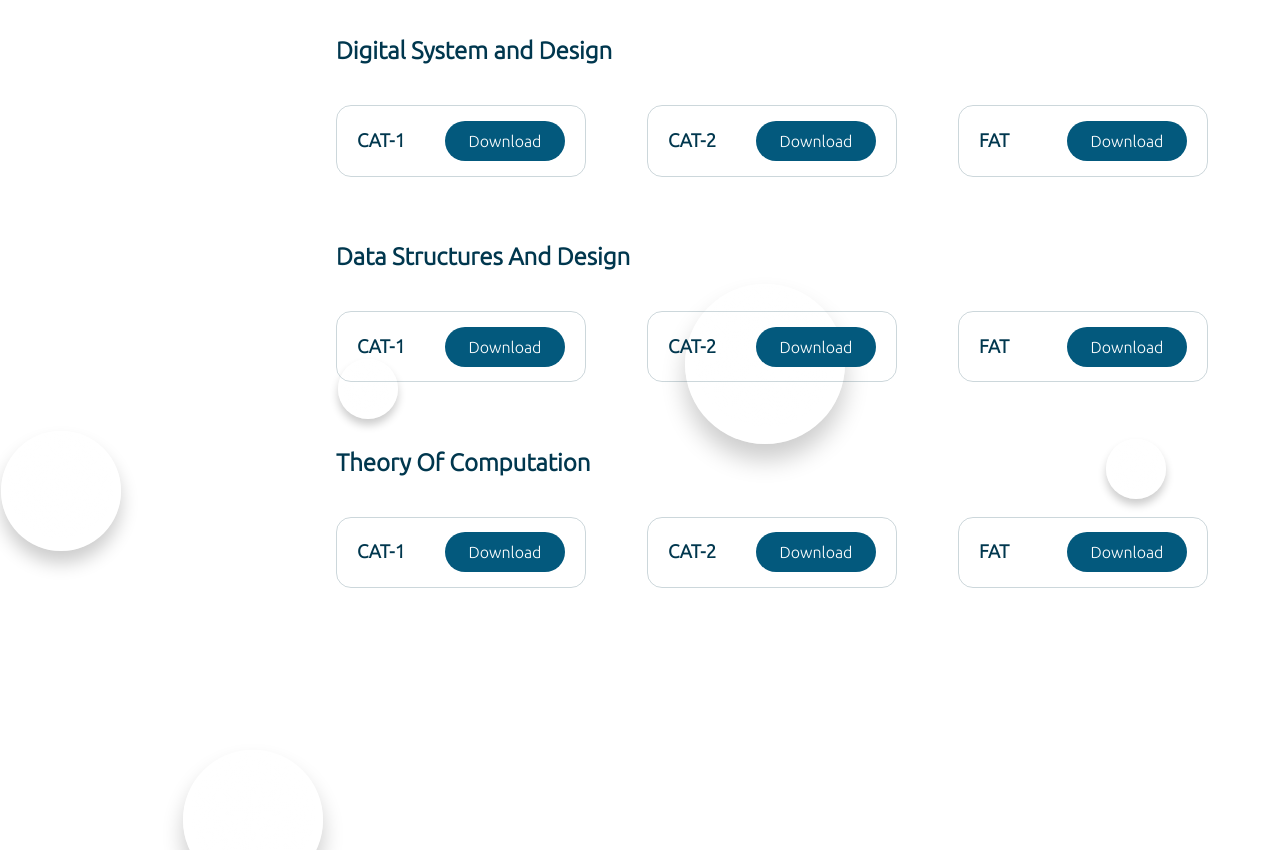
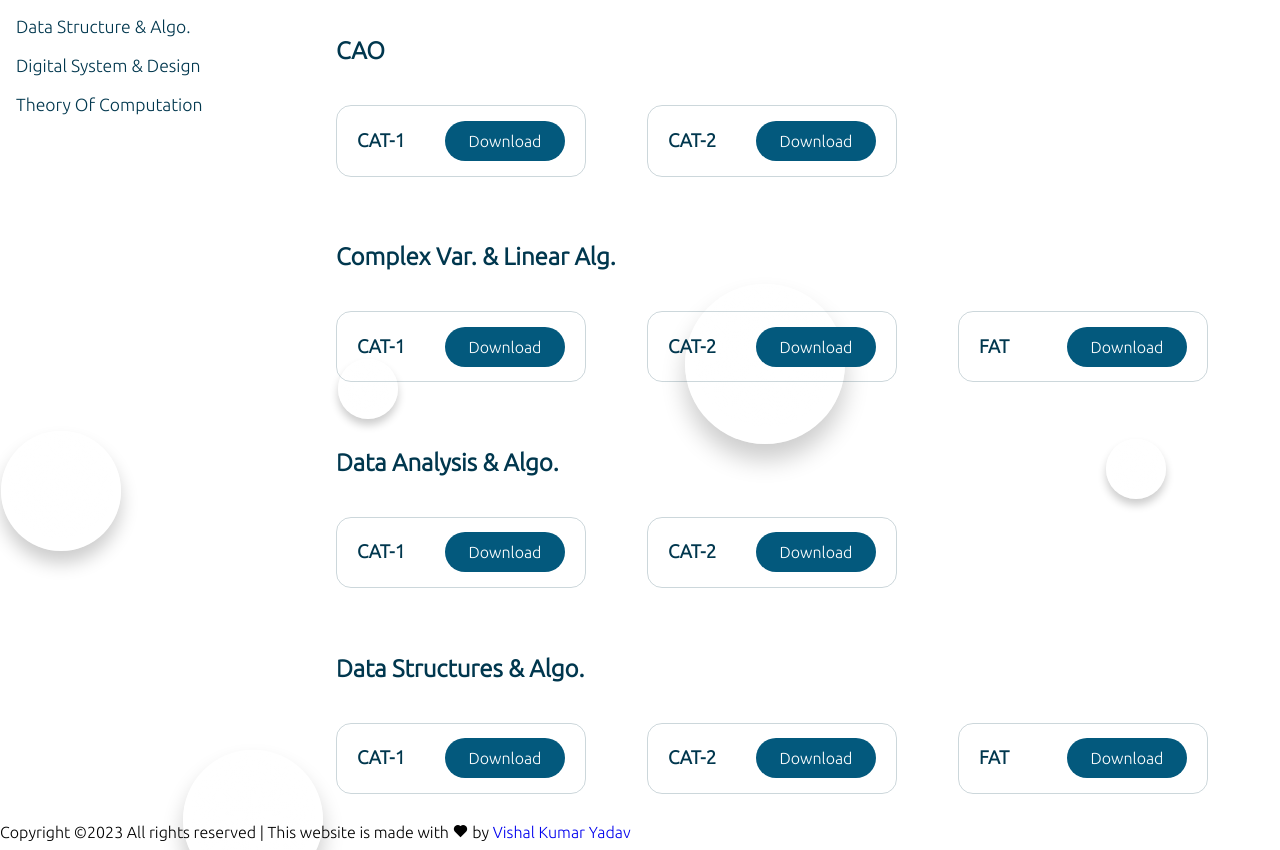
Before and after one commit to Vishal-1004/VIT-PaperBank, a plain HTML site: page index.html in a window 1280 px wide. Shown: the part 193-1043 px from the top of the page. Before the commit the page ends 1000 px from the top, so only its background shows below. Drawn offline with nearby package versions, Linux system fonts and the light colour scheme.

Commit message:
Update index.html

```diff
--- a/index.html
+++ b/index.html
@@ -4,6 +4,7 @@
     <meta charset='UTF-8'>
     <meta name='viewport' content='width=device-width,initial-scale=1.0'>
     <title>VITPaperBank</title>
+    <link rel="stylesheet" href="https://unpkg.com/boxicons@latest/css/boxicons.min.css">
     <link rel="stylesheet" href="style.css">
     <link rel="stylesheet" href="bubble.css">
     <link rel="stylesheet" href="button.css">
@@ -11,16 +12,22 @@
 <body>
     <div class="sidebar">
         <a id="titleMenue" href="#">VITPB</a>
-        <a href="#home"><p class="hover-underline-animation">Digital System & Design</p></a>
-        <a href="#home"><p class="hover-underline-animation">Theory Of Computation</p></a>
-        <a href="#home"><p class="hover-underline-animation">Data Structure & Algo.</p></a>
+        <a href="#cao"><p class="hover-underline-animation">Computer Arch. & Org.</p></a>
+        <a href="#complex"><p class="hover-underline-animation">Complex Var. & Linear Alg.</p></a>
+        <a href="#daa"><p class="hover-underline-animation">Data Analysis & Algo.</p></a>
+        <a href="#dsa"><p class="hover-underline-animation">Data Structure & Algo.</p></a>
+        <a href="#dsd"><p class="hover-underline-animation">Digital System & Design</p></a>
+        <a href="#toc"><p class="hover-underline-animation">Theory Of Computation</p></a>
     </div>
 
     <div id="mySidepanel" class="sidepanel">
         <a href="javascript:void(0)" class="closebtn" onclick="closeNav()">×</a>
-        <a href="#home">Digital System & Design</a>
-        <a href="#home">Theory Of Computation</a>
-        <a href="#home">Data Structure & Algo.</a>
+        <a href="#cao">Computer Arch. & Org.</a>
+        <a href="#complex">Complex Var. & Linear Alg.</a>
+        <a href="#daa">Data Analysis & Algo.</a>
+        <a href="#dsa">Data Structure & Algo.</a>
+        <a href="#dsd">Digital System & Design</a>
+        <a href="#toc">Theory Of Computation</a>
     </div>
 
     <button class="openbtn" onclick="openNav()">☰</button>
@@ -31,7 +38,145 @@
 
         <div class="mainContent">
             <div class="topic">
-                <div class="topicHeading">
+                <div class="topicHeading" id="cao">
+                    <h2>CAO</h2>
+                </div>
+                <div class="box">
+                    <div class="box1">
+                        <h3>CAT-1</h3>
+                        <div class="button">
+                            <div class="button-wrapper">
+                                <div class="text">Download</div>
+                                <a class="icon" href="Files/CAO-CAT1.pdf" download>
+                                    For Free!
+                                </a>
+                            </div>
+                        </div>
+                    </div>
+                    <div class="box2">
+                        <h3>CAT-2</h3>
+                        <div class="button">
+                            <div class="button-wrapper">
+                                <div class="text">Download</div>
+                                <a class="icon" href="Files/CAO-CAT2.pdf" download>
+                                    For Free!
+                                </a>
+                            </div>
+                        </div>
+                    </div>
+                </div>
+            </div>
+            <div class="topic">
+                <div class="topicHeading" id="complex">
+                    <h2>Complex Var. & Linear Alg.</h2>
+                </div>
+                <div class="box">
+                    <div class="box1">
+                        <h3>CAT-1</h3>
+                        <div class="button">
+                            <div class="button-wrapper">
+                                <div class="text">Download</div>
+                                <a class="icon" href="Files/ComplexVariables-CAT1.pdf" download>
+                                    For Free!
+                                </a>
+                            </div>
+                        </div>
+                    </div>
+                    <div class="box2">
+                        <h3>CAT-2</h3>
+                        <div class="button">
+                            <div class="button-wrapper">
+                                <div class="text">Download</div>
+                                <a class="icon" href="Files/ComplexVariables-CAT2.pdf" download>
+                                    For Free!
+                                </a>
+                            </div>
+                        </div>
+                    </div>
+                    <div class="box3">
+                        <h3>FAT</h3>
+                        <div class="button">
+                            <div class="button-wrapper">
+                                <div class="text">Download</div>
+                                <a class="icon" href="Files/ComplexVariables-FAT.pdf" download>
+                                    For Free!
+                                </a>
+                            </div>
+                        </div>
+                    </div>
+                </div>
+            </div>
+            <div class="topic">
+                <div class="topicHeading" id="daa">
+                    <h2>Data Analysis & Algo.</h2>
+                </div>
+                <div class="box">
+                    <div class="box1">
+                        <h3>CAT-1</h3>
+                        <div class="button">
+                            <div class="button-wrapper">
+                                <div class="text">Download</div>
+                                <a class="icon" href="Files/DAA-CAT1.pdf" download>
+                                    For Free!
+                                </a>
+                            </div>
+                        </div>
+                    </div>
+                    <div class="box2">
+                        <h3>CAT-2</h3>
+                        <div class="button">
+                            <div class="button-wrapper">
+                                <div class="text">Download</div>
+                                <a class="icon" href="Files/DAA-CAT2.pdf" download>
+                                    For Free!
+                                </a>
+                            </div>
+                        </div>
+                    </div>
+                </div>
+            </div>
+            <div class="topic">
+                <div class="topicHeading" id="dsa">
+                    <h2>Data Structures & Algo.</h2>
+                </div>
+                <div class="box">
+                    <div class="box1">
+                        <h3>CAT-1</h3>
+                        <div class="button">
+                            <div class="button-wrapper">
+                                <div class="text">Download</div>
+                                <a class="icon" href="Files/DSA-CAT1.pdf" download>
+                                    For Free!
+                                </a>
+                            </div>
+                        </div>
+                    </div>
+                    <div class="box2">
+                        <h3>CAT-2</h3>
+                        <div class="button">
+                            <div class="button-wrapper">
+                                <div class="text">Download</div>
+                                <a class="icon" href="Files/DSA-CAT2.pdf" download>
+                                    For Free!
+                                </a>
+                            </div>
+                        </div>
+                    </div>
+                    <div class="box3">
+                        <h3>FAT</h3>
+                        <div class="button">
+                            <div class="button-wrapper">
+                                <div class="text">Download</div>
+                                <a class="icon" href="Files/DSA-FAT.pdf" download>
+                                    For Free!
+                                </a>
+                            </div>
+                        </div>
+                    </div>
+                </div>
+            </div>
+            <div class="topic">
+                <div class="topicHeading" id="dsd">
                     <h2>Digital System and Design</h2>
                 </div>
                 <div class="box">
@@ -71,47 +216,7 @@
                 </div>
             </div>
             <div class="topic">
-                <div class="topicHeading">
-                    <h2>Data Structures And Design</h2>
-                </div>
-                <div class="box">
-                    <div class="box1">
-                        <h3>CAT-1</h3>
-                        <div class="button">
-                            <div class="button-wrapper">
-                                <div class="text">Download</div>
-                                <a class="icon" href="Files/DSA-CAT1.pdf" download>
-                                    For Free!
-                                </a>
-                            </div>
-                        </div>
-                    </div>
-                    <div class="box2">
-                        <h3>CAT-2</h3>
-                        <div class="button">
-                            <div class="button-wrapper">
-                                <div class="text">Download</div>
-                                <a class="icon" href="Files/DSA-CAT2.pdf" download>
-                                    For Free!
-                                </a>
-                            </div>
-                        </div>
-                    </div>
-                    <div class="box3">
-                        <h3>FAT</h3>
-                        <div class="button">
-                            <div class="button-wrapper">
-                                <div class="text">Download</div>
-                                <a class="icon" href="Files/DSA-FAT.pdf" download>
-                                    For Free!
-                                </a>
-                            </div>
-                        </div>
-                    </div>
-                </div>
-            </div>
-            <div class="topic">
-                <div class="topicHeading">
+                <div class="topicHeading" id="toc">
                     <h2>Theory Of Computation</h2>
                 </div>
                 <div class="box">
@@ -153,6 +258,10 @@
         </div>
     </div>
 
+    <footer>
+        <p>Copyright ©2023 All rights reserved | This website is made with <i class='bx bxs-heart'></i> by <a href="https://www.linkedin.com/in/vishal-kumar-yadav-8085a3232/" target="_blank">Vishal Kumar Yadav</a></p>
+    </footer>
+
     <div id="background-wrap">
         <div class="bubble x1"></div>
         <div class="bubble x2"></div>
```
